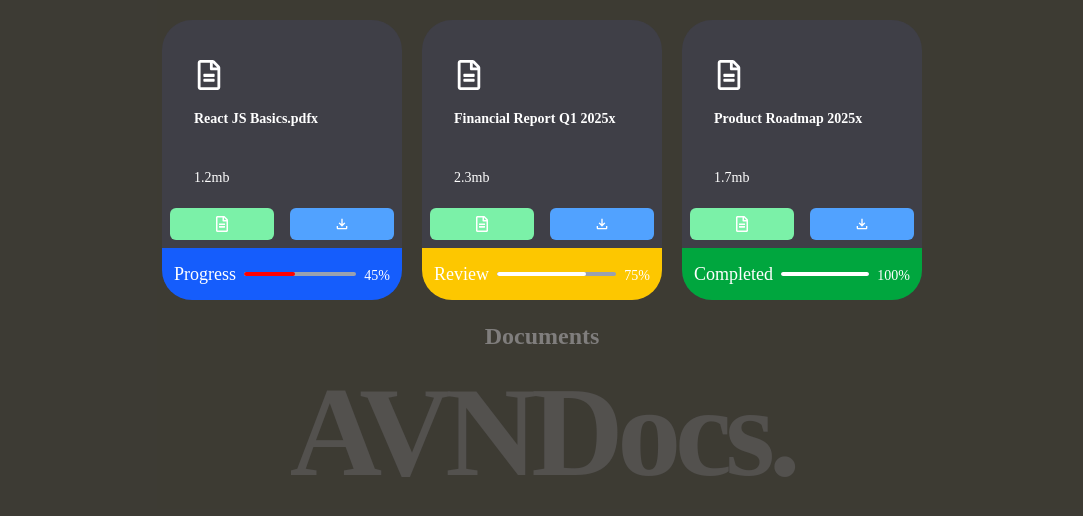
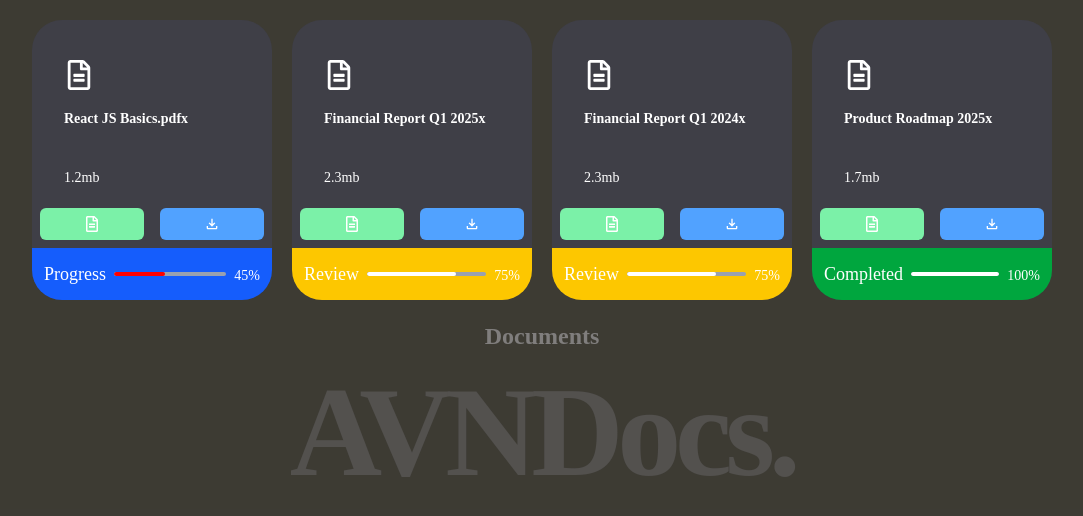
Before and after one commit to Vannamma148/avdocs, a React (Vite) app: page / in a window 1280 px wide. Shown: the top 516 px of the page, without its empty margins (98-1181 px from the left). Built offline with nearby package versions, Linux system fonts and the light colour scheme.

Commit message:
Update Foreground.jsx

```diff
--- a/src/components/Foreground.jsx
+++ b/src/components/Foreground.jsx
@@ -29,7 +29,18 @@ export default function Foreground() {
       tagColor: "yellow",
     },
   },
-
+ {
+    desc: "Financial Report Q1 2024",
+    fileSize: "2.3mb",
+    close: false,
+    progress: 75,
+    fileUrl: "/Financial Report - Q1 2025.pdf",
+    tag: {
+      isOpen: true,
+      tagTitle: "Review",
+      tagColor: "yellow",
+    },
+  },
   {
     desc: "Product Roadmap 2025",
     fileSize: "1.7mb",
```
